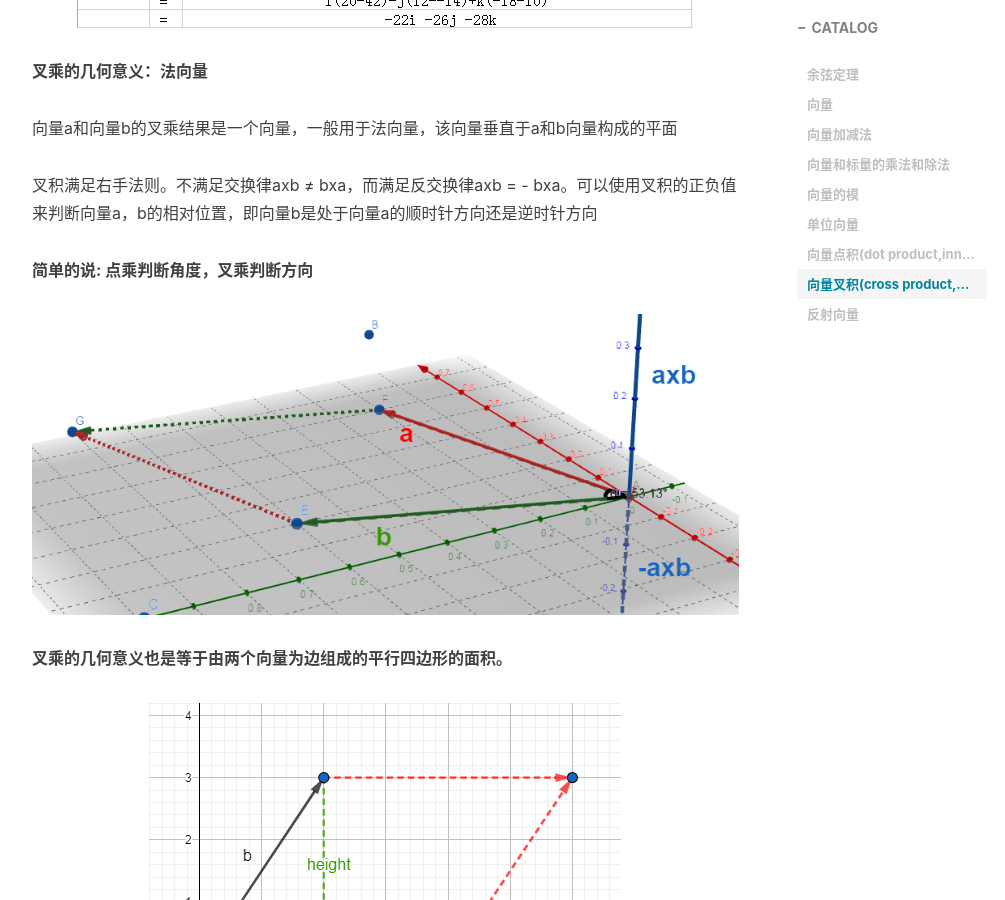
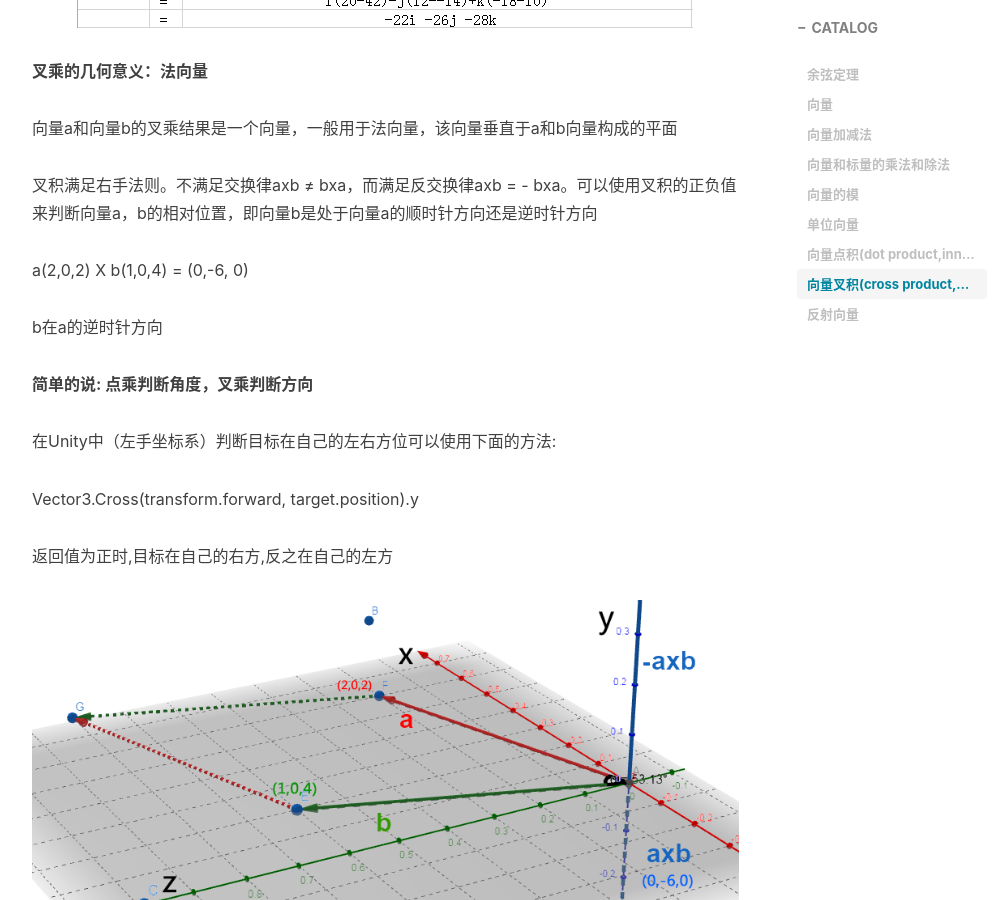
Before and after one commit to chenanbao/chenanbao.github.io, a Jekyll site: the page built from _posts/2008-10-26-常见数学公式推导.md, in a window 1280 px wide and 900 px high, scrolled down 9356 px. Shown: the whole window, without its empty margins (233-1238 px from the left). Built offline with Jekyll 4.4.1, drawn with Linux system fonts in a browser that asks for light colours; nearby versions of some CDN libraries; comment, search, counter and statistics services are not loaded.

Commit message:
修正计算结果标注坐标系

```diff
--- a/_posts/2008-10-26-常见数学公式推导.md
+++ b/_posts/2008-10-26-常见数学公式推导.md
@@ -204,7 +204,17 @@ aXb = (ax,ay,az)X(bx,by,bz)=(aybz-azby,azbx-axbz,axby-aybx)
 
 叉积满足右手法则。不满足交换律axb ≠ bxa，而满足反交换律axb = - bxa。可以使用叉积的正负值来判断向量a，b的相对位置，即向量b是处于向量a的顺时针方向还是逆时针方向
 
+a(2,0,2) X b(1,0,4) = (0,-6, 0)
+
+b在a的逆时针方向
+
 **简单的说: 点乘判断角度，叉乘判断方向**
+
+ 在Unity中（左手坐标系）判断目标在自己的左右方位可以使用下面的方法:
+
+ Vector3.Cross(transform.forward, target.position).y
+
+ 返回值为正时,目标在自己的右方,反之在自己的左方
 
 ![image](/img/pos_71.png)
 
```
Also changed, not shown: img/pos_71.png.
